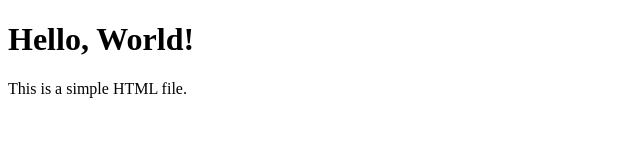
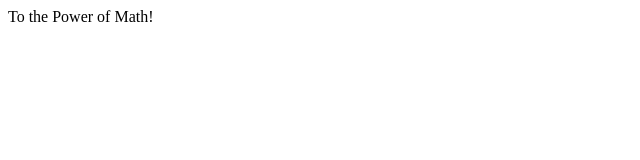
Before and after one commit to iamprithivaanand/helloworld, a plain HTML site: page index.html in a window 1280 px wide. Shown: the whole page, without its empty margins (0-640 px from the left). Drawn offline with Linux system fonts and the light colour scheme.

Commit message:
Update index.html

```diff
--- a/index.html
+++ b/index.html
@@ -1,11 +1,11 @@
 <!DOCTYPE html>
-<html lang="en">
+<html>
 <head>
     <meta charset="UTF-8">
-    <title>Simple HTML File</title>
+    <title>To the Power of Math!</title>
 </head>
+
 <body>
-    <h1>Hello, World!</h1>
-    <p>This is a simple HTML file.</p>
+    To the Power of Math!
 </body>
 </html>
```
